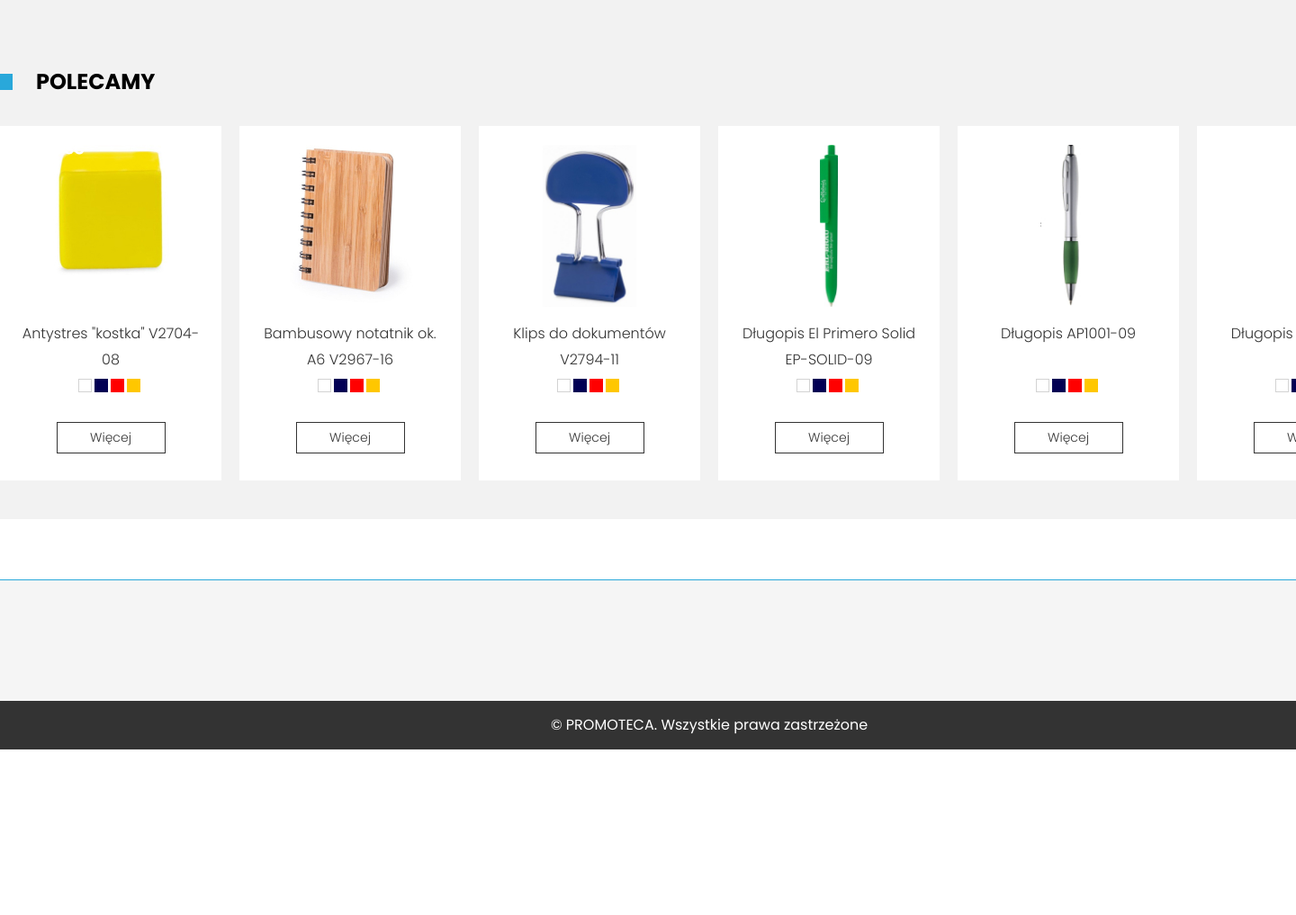
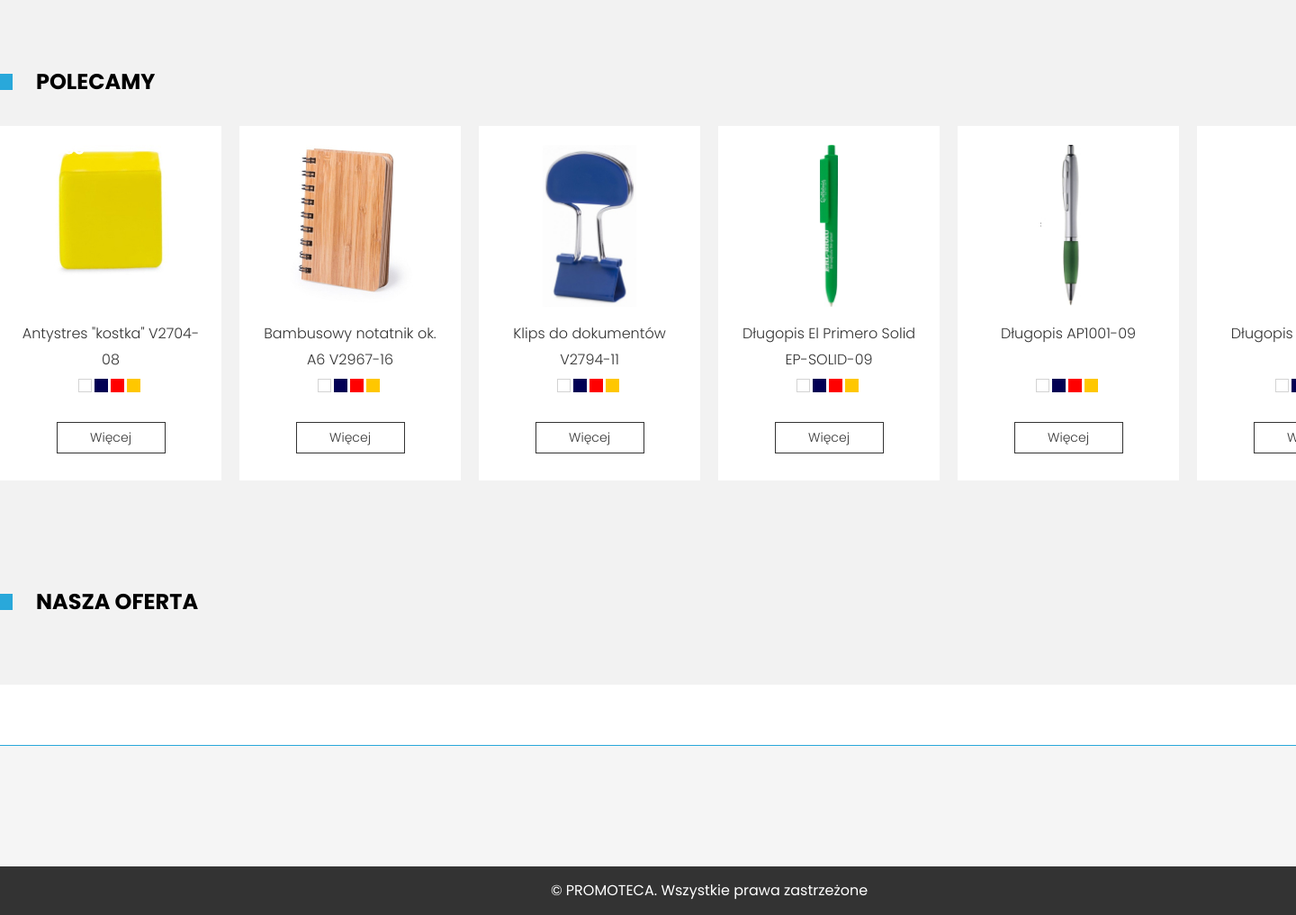
Before and after one commit to goldipl/PROMOTECA, a PHP site: page / in a window 1440 px wide; the page is wider, and only the part inside the window is pictured. Shown: the part 1049-2066 px from the top of that part at 90% size. Before the commit the page ends 1882 px from the top of that part, so only its background shows below. Run offline with PHP 8.4, Linux system fonts and the light colour scheme; some libraries are stand-ins or nearby versions.

Commit message:
add our offert section to main page with styles

```diff
--- /dev/null
+++ b/components/main_page/our_offert.php
@@ -0,0 +1,3 @@
+<section id="our_offert">
+    <h1 class="mainpage-title">Nasza oferta</h1>
+</section>
--- a/index.php
+++ b/index.php
@@ -17,6 +17,7 @@
             <?php include "./components/main_page/swiper.php"; ?>
             <?php include "./components/main_page/welcome_section.php"; ?>
             <?php include "./components/main_page/recommend_section.php"; ?>
+            <?php include "./components/main_page/our_offert.php"; ?>
         </div>
         <footer>
             <?php include "./components/footer.php"; ?>
--- a/scss/main.css
+++ b/scss/main.css
@@ -880,6 +880,7 @@
   padding: 43px 0;
   position: relative;
   background-color: #F2F2F2;
+  margin-bottom: 0;
 }
 #recommend .mainpage-title--btn {
   position: absolute;
@@ -1050,6 +1051,13 @@
   text-decoration: none;
 }
 
+#our_offert {
+  padding: 43px 0;
+  position: relative;
+  background-color: #F2F2F2;
+  margin-top: 0;
+}
+
 footer {
   background-color: #F5F5F5;
   border-top: 1px solid #29A8DA;
--- a/scss/main.scss
+++ b/scss/main.scss
@@ -6,4 +6,5 @@
 @import 'nav';
 @import './main_page/swiper';
 @import './main_page/recommend_section';
+@import './main_page/our_offert';
 @import 'footer';
--- /dev/null
+++ b/scss/main_page/_our_offert.scss
@@ -0,0 +1,14 @@
+#our_offert {
+    padding: 43px 0;
+    position: relative;
+    background-color: $grey_background;
+    margin-top: 0;
+}
+
+@media (max-width: 1280px) {
+
+}
+
+@media (max-width: 960px) {
+
+}
--- a/scss/main_page/_recommend_section.scss
+++ b/scss/main_page/_recommend_section.scss
@@ -2,6 +2,7 @@
     padding: 43px 0;
     position: relative;
     background-color: $grey_background;
+    margin-bottom: 0;
     .mainpage-title--btn {
         position: absolute;
         top: 72px;
```
Also changed, not shown: 1 other file.
